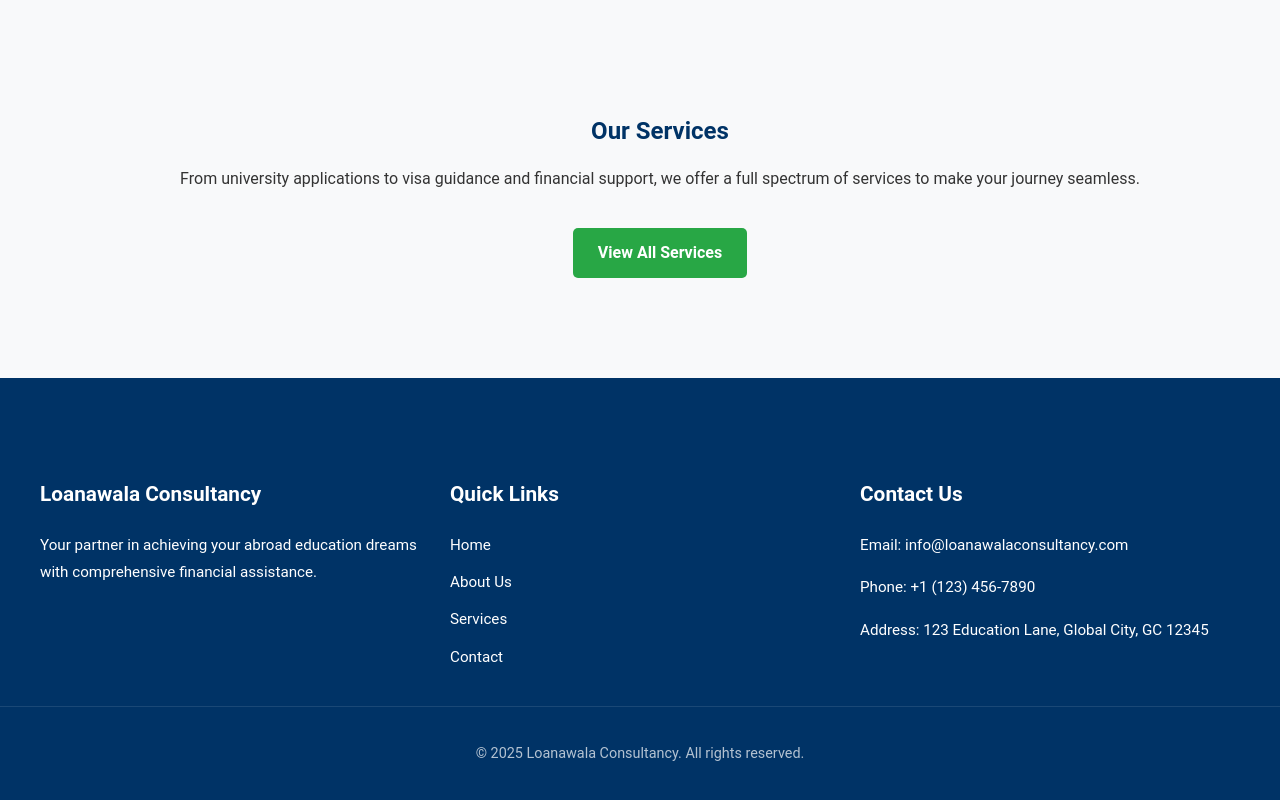
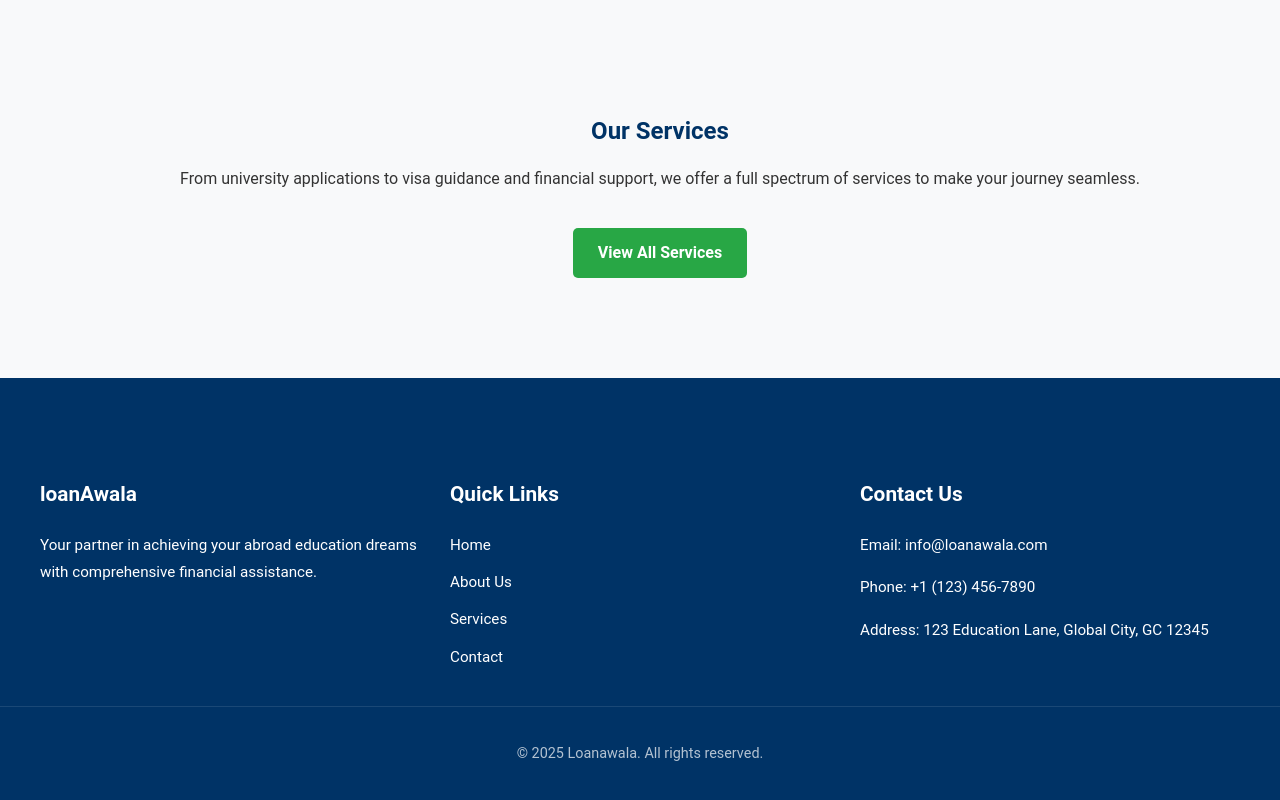
Before and after one commit to sureshtechservices/loanawala-website, a React (Vite) app: page / in a window 1280 px wide. Shown: the part 1156-1956 px from the top of the page. Built offline with nearby package versions, Linux system fonts and the light colour scheme.

Commit message:
Add higher education images

```diff
--- a/src/components/Footer.jsx
+++ b/src/components/Footer.jsx
@@ -7,7 +7,7 @@ const Footer = () => {
     <footer className="footer bg-primary section-padding">
       <div className="container footer-content">
         <div className="footer-section about-us">
-          <h3>Loanawala Consultancy</h3>
+          <h3>loanAwala </h3>
           <p>Your partner in achieving your abroad education dreams with comprehensive financial assistance.</p>
         </div>
         <div className="footer-section quick-links">
@@ -21,13 +21,13 @@ const Footer = () => {
         </div>
         <div className="footer-section contact-info">
           <h3>Contact Us</h3>
-          <p>Email: info@loanawalaconsultancy.com</p>
+          <p>Email: info@loanawala.com</p>
           <p>Phone: +1 (123) 456-7890</p>
           <p>Address: 123 Education Lane, Global City, GC 12345</p>
         </div>
       </div>
       <div className="footer-bottom text-center">
-        <p>&copy; 2025 Loanawala Consultancy. All rights reserved.</p>
+        <p>&copy; 2025 Loanawala. All rights reserved.</p>
       </div>
     </footer>
   );
--- a/src/pages/About.jsx
+++ b/src/pages/About.jsx
@@ -5,7 +5,7 @@ const About = () => {
     <div className="about-page">
       <section className="hero-about bg-primary text-center section-padding">
         <div className="container">
-          <h1>About Loanawala Consultancy</h1>
+          <h1>About Loanawala </h1>
           <p className="lead">Your trusted partner in making global education accessible.</p>
         </div>
       </section>
@@ -13,7 +13,7 @@ const About = () => {
       <section className="our-mission section-padding">
         <div className="container text-center">
           <h2>Our Mission</h2>
-          <p>At Loanawala Consultancy, our mission is to empower aspiring students by providing unparalleled guidance and financial solutions for their overseas education. We believe that financial constraints should never hinder a student's potential.</p>
+          <p>At Loanawala, our mission is to empower aspiring students by providing unparalleled guidance and financial solutions for their overseas education. We believe that financial constraints should never hinder a student's potential.</p>
           <img src="/images/about_mission.jpg" alt="Our Mission" />
         </div>
       </section>
--- a/src/pages/Home.jsx
+++ b/src/pages/Home.jsx
@@ -5,7 +5,7 @@ const Home = () => {
     <div className="home-page">
       <section className="hero-section bg-primary text-center section-padding">
         <div className="container">
-          <h1>Welcome to Loanawala Consultancy</h1>
+          <h1>Welcome to LoanAwala </h1>
           <p className="lead">Your trusted partner in achieving your dreams of higher education abroad with comprehensive financial assistance.</p>
           <img src="/images/hero.jpg" alt="Students studying abroad" />
           <a href="/contact" className="btn">Get Started Today</a>
@@ -15,7 +15,7 @@ const Home = () => {
       <section className="about-preview section-padding text-center">
         <div className="container">
           <h2>About Us</h2>
-          <p>Loanawala Consultancy is dedicated to empowering students with the resources and guidance needed to pursue their academic aspirations globally. We specialize in education loan assistance and personalized consultancy services.</p>
+          <p>Loanawala is dedicated to empowering students with the resources and guidance needed to pursue their academic aspirations globally. We specialize in education loan assistance and personalized consultancy services.</p>
           <a href="/about" className="btn">Learn More</a>
         </div>
       </section>
```
